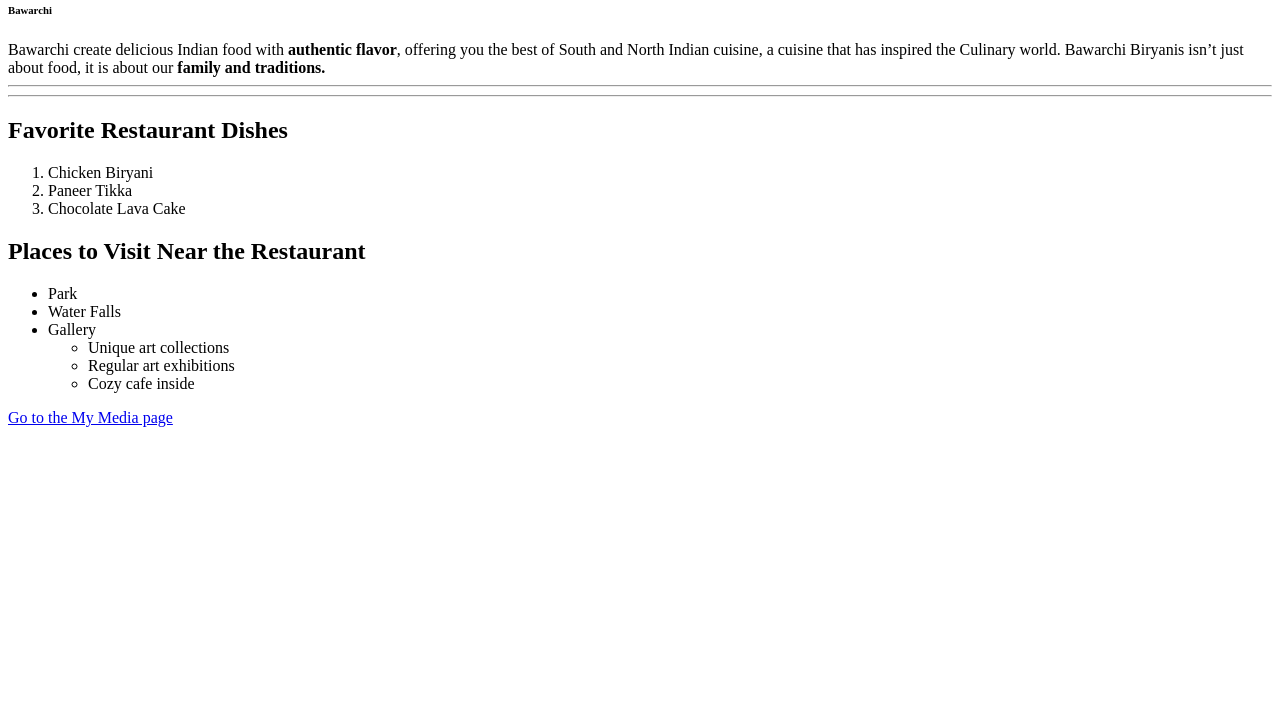
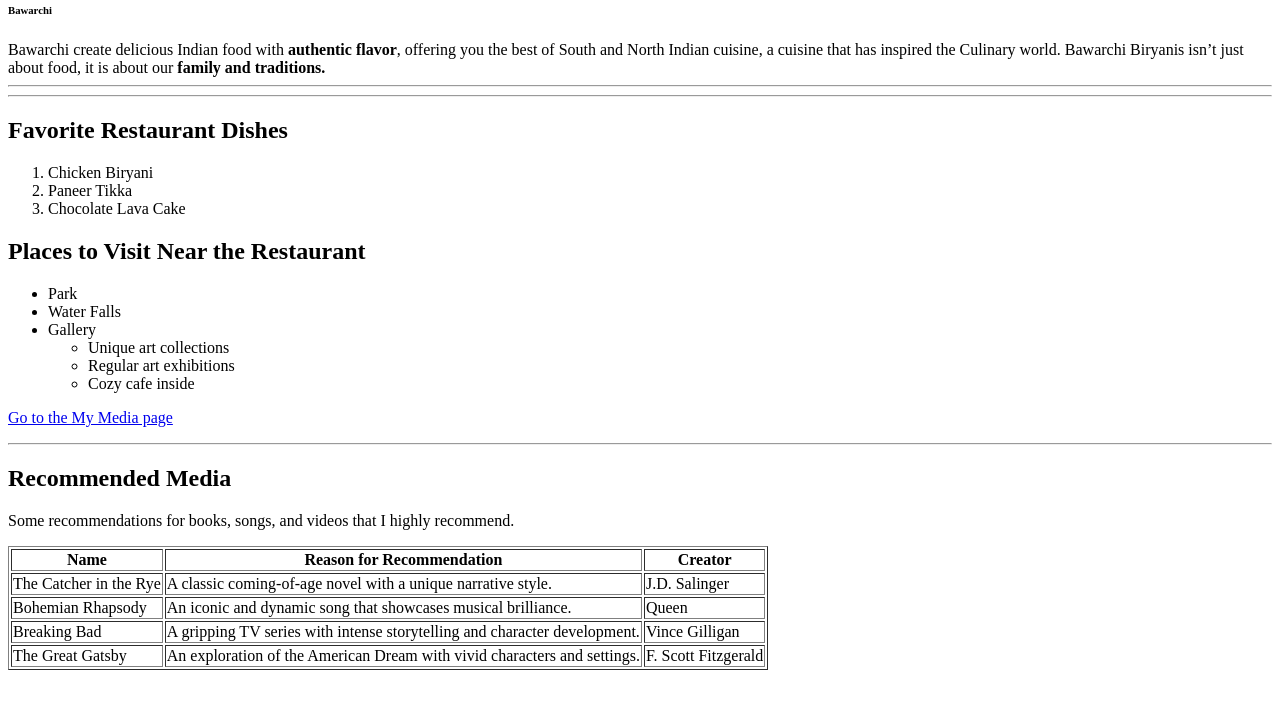
Before and after one commit to 44-563-Web-Apps-S24/44563-webapps-s24-assignment3-S571495, a plain HTML site: page index.html in a window 1280 px wide. Shown: the part 79-788 px from the top of the page. Drawn offline with Linux system fonts and the light colour scheme.

Commit message:
modified index.html

```diff
--- a/index.html
+++ b/index.html
@@ -33,5 +33,39 @@
         <p>
             <a href="mymedia.html">Go to the My Media page</a>
         </p>
+
+        <hr>
+        <h2>Recommended Media</h2>
+        <p>
+            Some recommendations for books, songs, and videos that I highly recommend.
+        </p>
+
+        <table border="1">
+            <tr>
+                <th>Name</th>
+                <th>Reason for Recommendation</th>
+                <th>Creator</th>
+            </tr>
+            <tr>
+                <td>The Catcher in the Rye</td>
+                <td>A classic coming-of-age novel with a unique narrative style.</td>
+                <td>J.D. Salinger</td>
+            </tr>
+            <tr>
+                <td>Bohemian Rhapsody</td>
+                <td>An iconic and dynamic song that showcases musical brilliance.</td>
+                <td>Queen</td>
+            </tr>
+            <tr>
+                <td>Breaking Bad</td>
+                <td>A gripping TV series with intense storytelling and character development.</td>
+                <td>Vince Gilligan</td>
+            </tr>
+            <tr>
+                <td>The Great Gatsby</td>
+                <td>An exploration of the American Dream with vivid characters and settings.</td>
+                <td>F. Scott Fitzgerald</td>
+            </tr>
+        </table>
     </body>
 </html>
```
